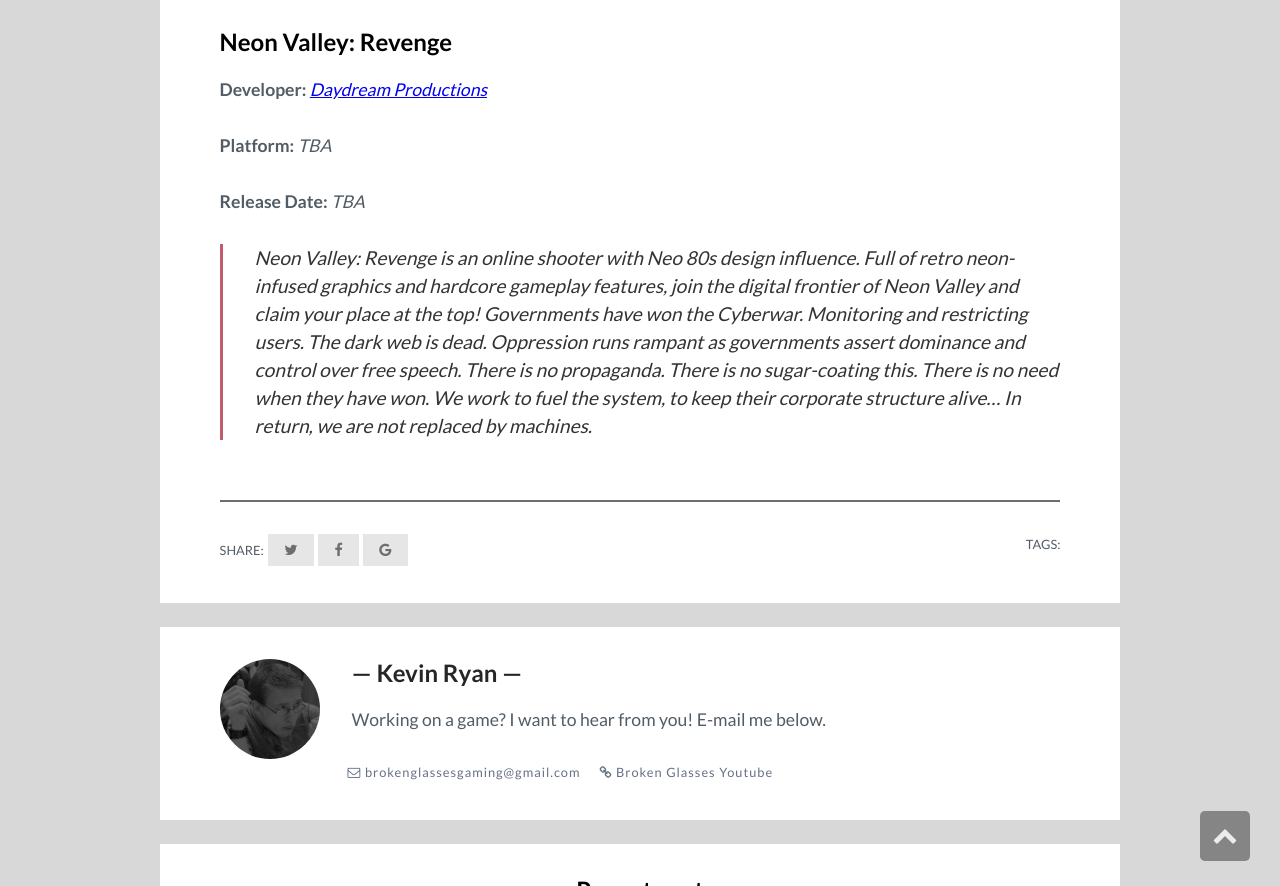
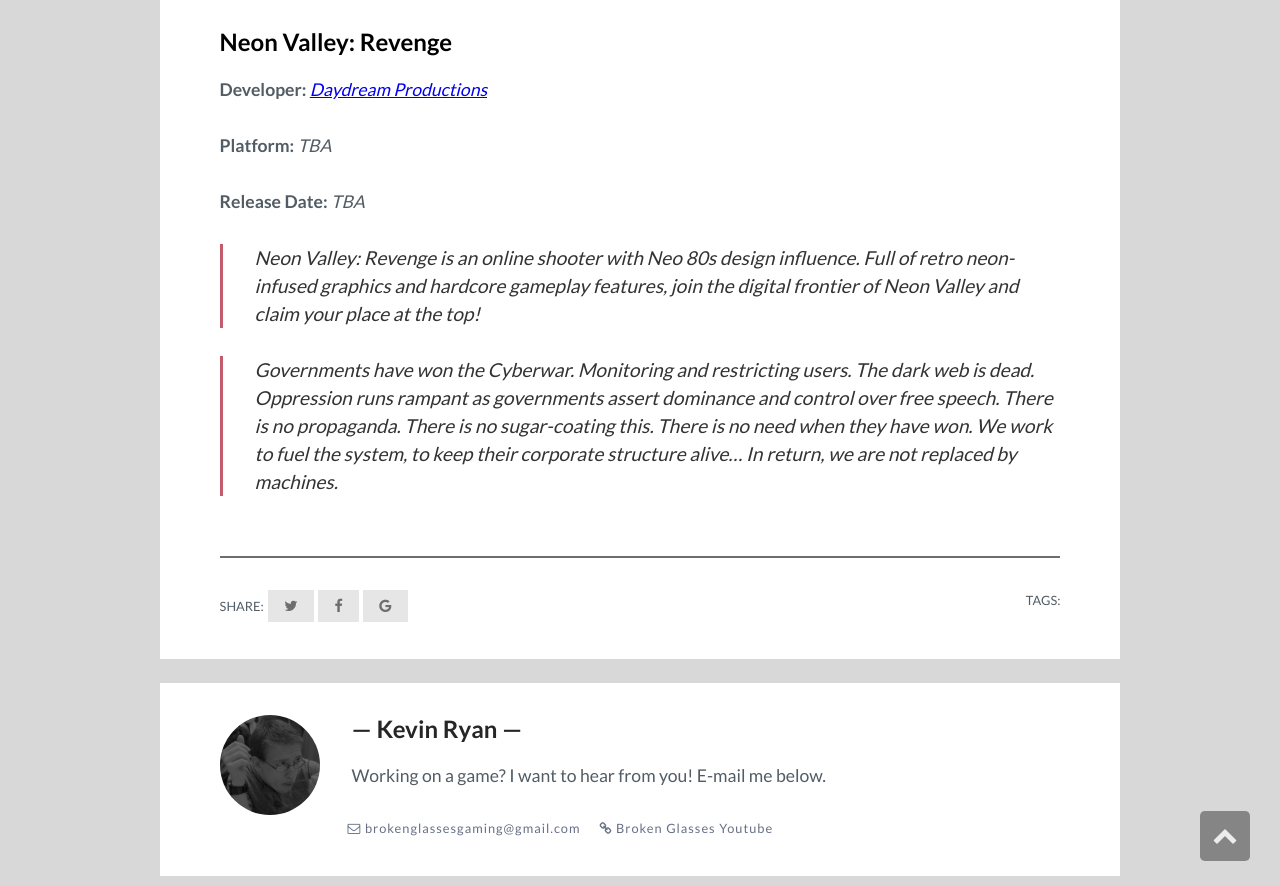
Before and after one commit to pizzapgh/broken_glasses, a Jekyll site: the page built from _posts/2017-12-11-These-Radical-Games-Will-Tug-At-Your-Nostalgia.markdown, in a window 1280 px wide and 900 px high, scrolled down 3805 px, cut to the strip 14-900 px from the top of the window. Built offline with Jekyll 4.4.1, drawn with Linux system fonts in a browser that asks for light colours; nearby versions of some CDN libraries; our own code applies the rules of GitHub Pages for plain Markdown files; comment, search, counter and statistics services are not loaded.

```diff
--- a/_posts/2017-12-11-These-Radical-Games-Will-Tug-At-Your-Nostalgia.markdown
+++ b/_posts/2017-12-11-These-Radical-Games-Will-Tug-At-Your-Nostalgia.markdown
@@ -60,4 +60,5 @@ The developer touts procedural level generation, co-op and the player's ability
 **Release Date:** *TBA*
 
 > Neon Valley: Revenge is an online shooter with Neo 80s design influence. Full of retro neon-infused graphics and hardcore gameplay features, join the digital frontier of Neon Valley and claim your place at the top!
-Governments have won the Cyberwar. Monitoring and restricting users. The dark web is dead. Oppression runs rampant as governments assert dominance and control over free speech. There is no propaganda. There is no sugar-coating this. There is no need when they have won. We work to fuel the system, to keep their corporate structure alive... In return, we are not replaced by machines.
+
+> Governments have won the Cyberwar. Monitoring and restricting users. The dark web is dead. Oppression runs rampant as governments assert dominance and control over free speech. There is no propaganda. There is no sugar-coating this. There is no need when they have won. We work to fuel the system, to keep their corporate structure alive... In return, we are not replaced by machines.
```
